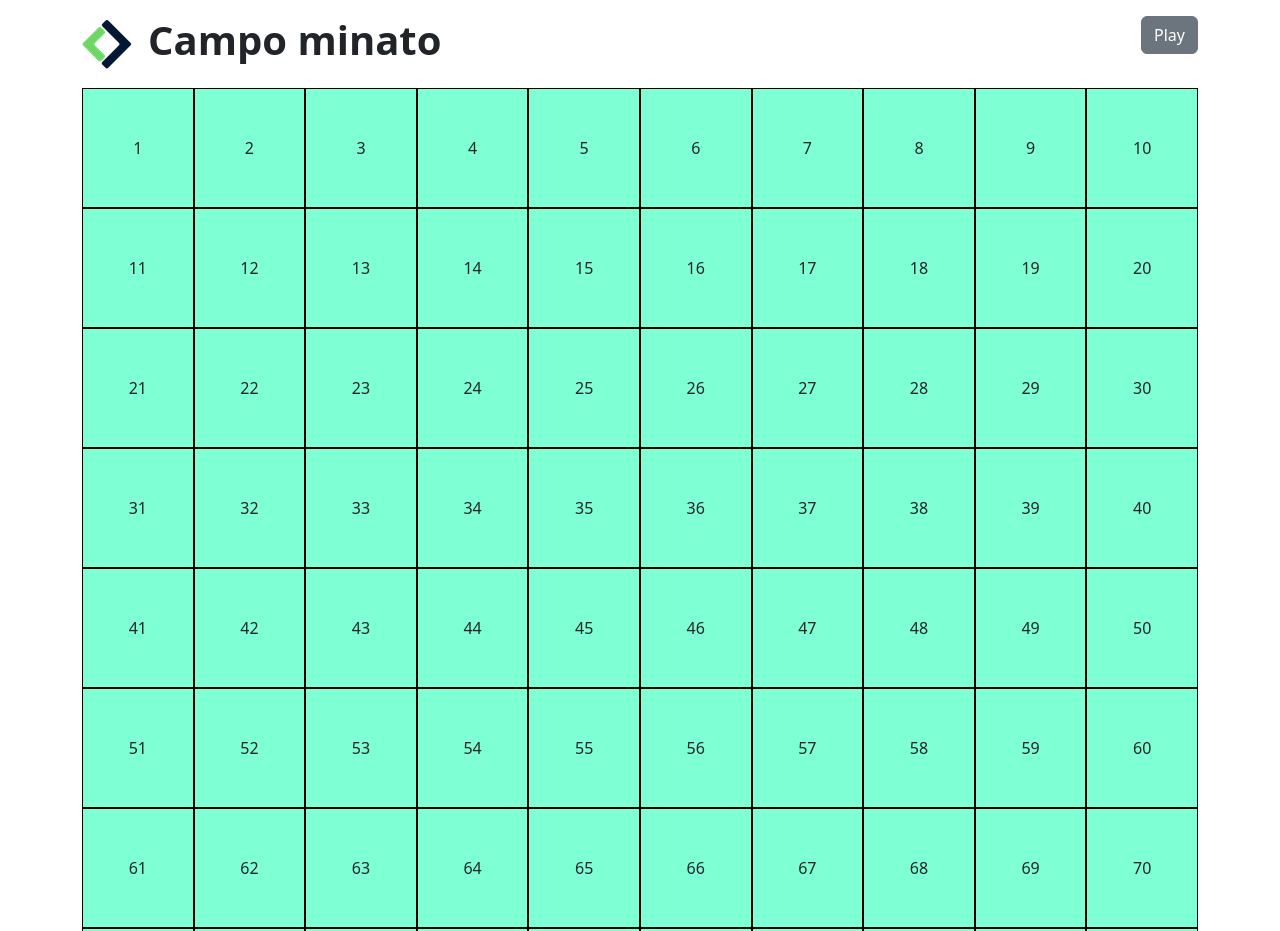
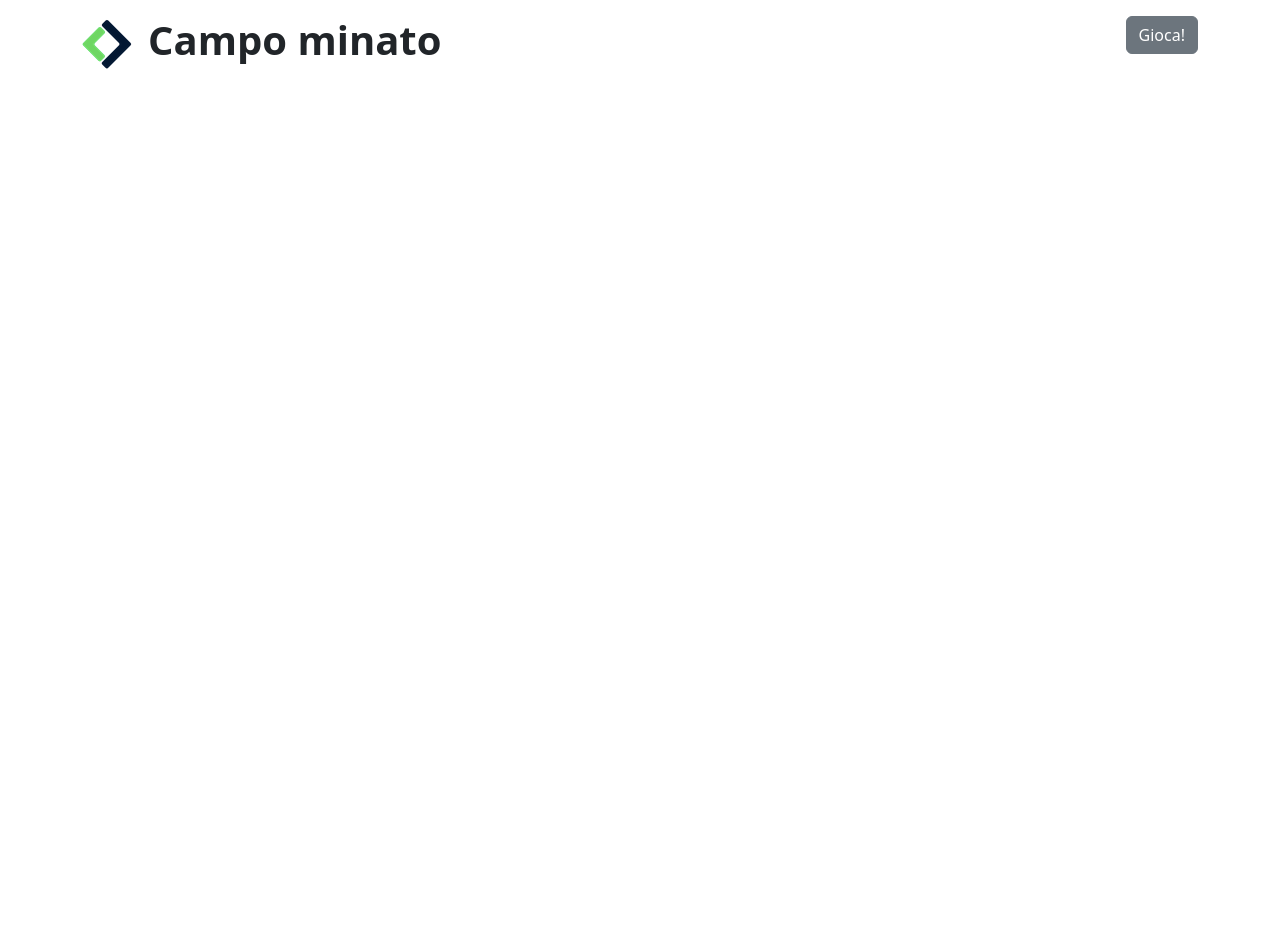
Before and after one commit to AndyDAntuono/js-campominato-grid, a plain HTML site: page index.html in a window 1280 px wide. Shown: the top 931 px of the page. Drawn offline with nearby package versions, Linux system fonts and the light colour scheme.

Commit message:
[UPD] updated both index.html and script.js files

```diff
--- a/index.html
+++ b/index.html
@@ -23,7 +23,7 @@
                     <div class="col-6">
                         <div class="button-area d-flex align-self-center justify-content-end">
                             <!--creo un bottona che avvia le funzione di giocare-->
-                            <div type="button" class="btn btn-secondary">Play</div>
+                            <div type="button" id="start" class="btn btn-secondary">Gioca!</div>
                         </div>
                     </div>
                 </div>
--- a/js/script.js
+++ b/js/script.js
@@ -10,10 +10,16 @@ function createSquare() {
     return currentElement;
 }
 
+//recupero il pulsante dal dom
+const btn = document.getElementById('start');
+
 // recupero l'elemento che conterrà la mia griglia
 const grid = document.getElementById('grid')
 
-// eseguo un ciclo di 100 iterazioni per creare una griglia 10x10
+
+//assegno l'evento click al pulsante recuperato dal dom
+btn.addEventListener('click', function() {
+    // eseguo un ciclo di 100 iterazioni per creare una griglia 10x10
 for (let i = 0; i < 100; i++) {
     //creo il sngolo quadrato chiamando la funzione createSquare
     let currentSquare = createSquare();
@@ -30,3 +36,4 @@ for (let i = 0; i < 100; i++) {
     // appendo il quadrato appena creato all'interno della griglia presa precedentemente
     grid.append(currentSquare);
 }
+})
```
